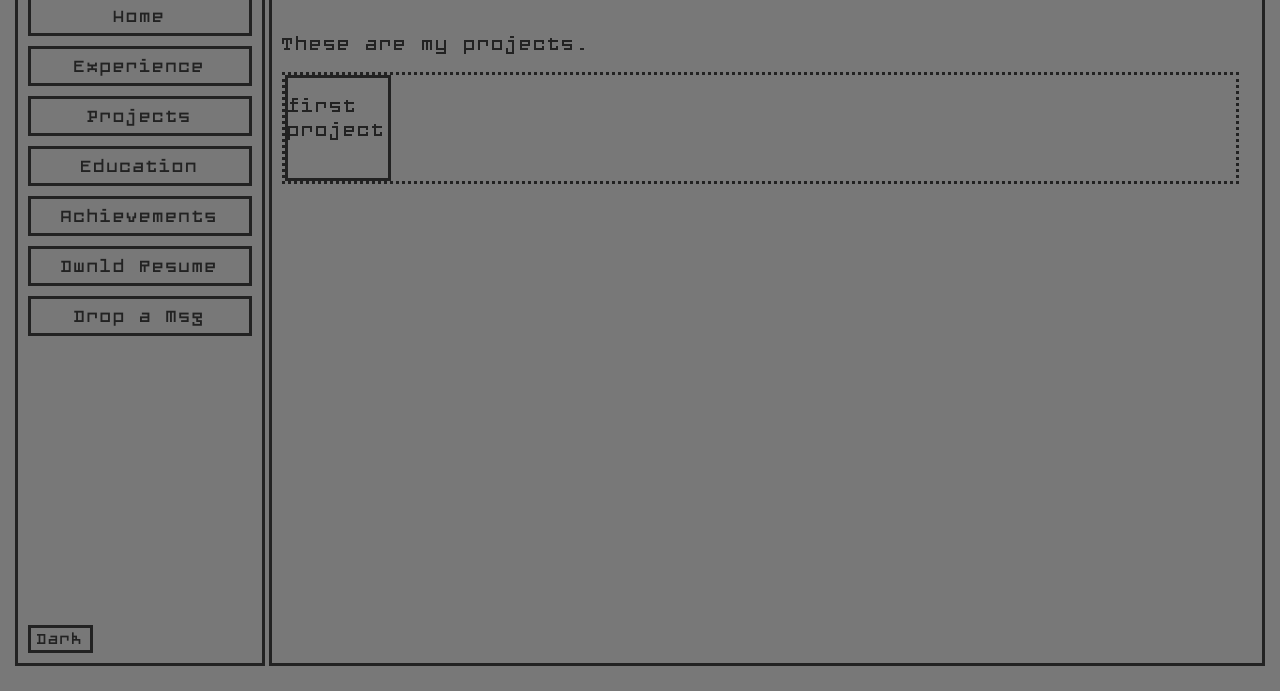
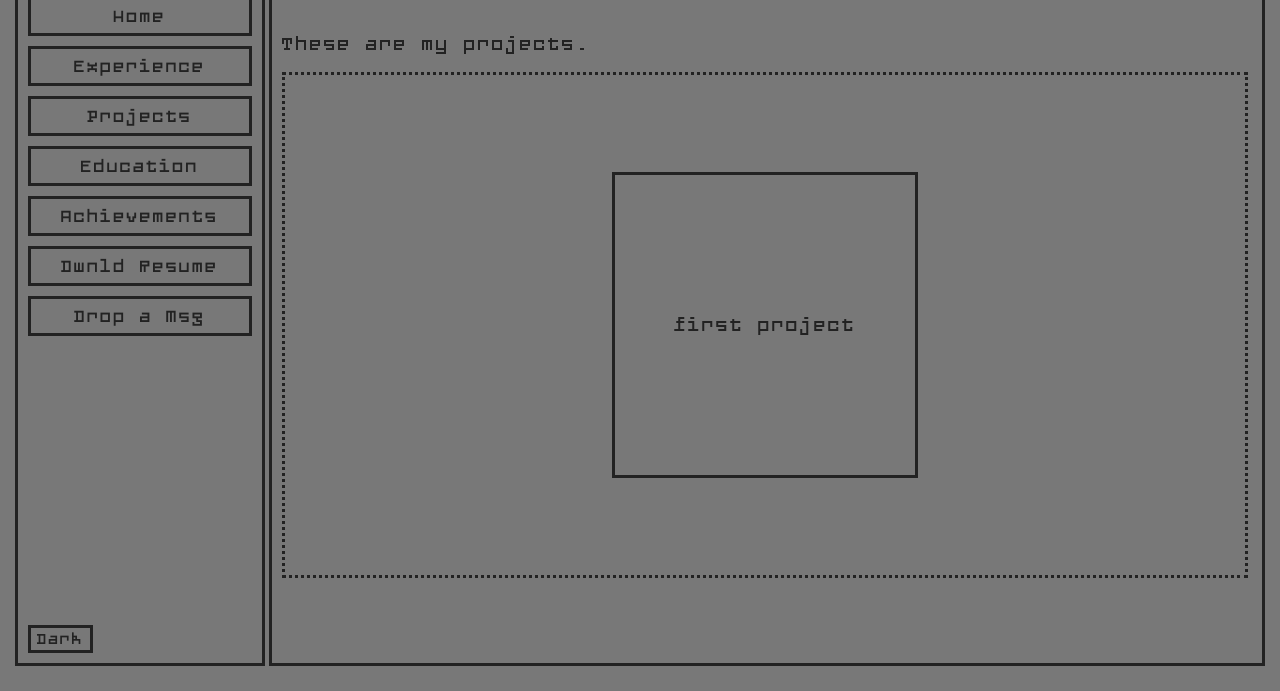
Before and after one commit to Tharunn03/Portfolio-site, a plain HTML site: page index.html in a window 1280 px wide. Both pictures are taken after a click on the button "Projects". Shown: the part 109-800 px from the top of the page. Drawn offline with Linux system fonts and the light colour scheme.

Commit message:
made changes

```diff
--- a/style.css
+++ b/style.css
@@ -144,17 +144,26 @@ body::selection
 .project
 {
     display: flex;
-    width: 98%;
-    height: 60%;
+    align-items: center;
+    justify-content: center;
+    width: 99%;
+    height: 500px;
     /* height: 100%; */
     border: 3px dotted var(--textcolor);
     background: var(--bgcolor);
 }
 #pjt1
 {
-    width: 100px;
-    height: 100px;
+    display: flex;
+    flex-direction: column;
+    align-items: center;
+    justify-content: center;
+    margin: 20px;
+    width: 300px;
+    height: 300px;
+    /* height: 90%; */
     border: 3px solid var(--textcolor);
+    /* padding: 15px; */
     /* height: auto; */
     /* height: 100%; */
 }
```
